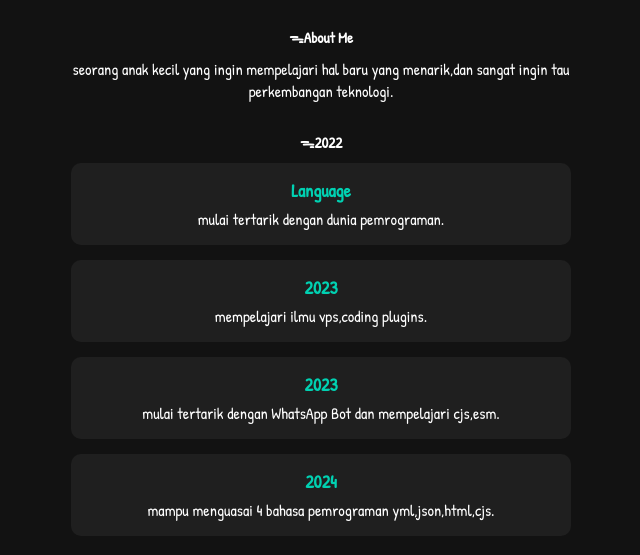
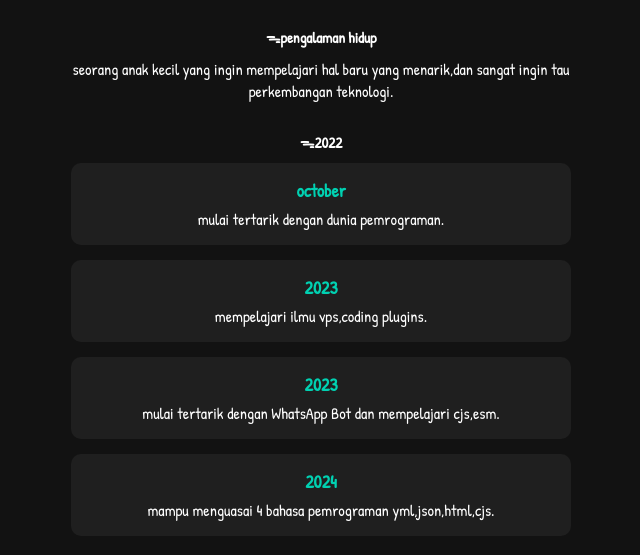
Before and after one commit to JullGG/portofolio-jul, a plain HTML site: page index.html in a window 1280 px wide. Shown: the part 241-796 px from the top of the page, without its empty margins (319-959 px from the left). Drawn offline with Linux system fonts and the light colour scheme; files that its build step writes are made by us from their sources; files whose address does not match are found by name.

Commit message:
Update index.html

```diff
--- a/index.html
+++ b/index.html
@@ -39,14 +39,14 @@
     </section>
 
     <section class="about-section">
-      <h3>ᯓAbout Me</h3>
+      <h3>ᯓpengalaman hidup</h3>
       <p>seorang anak kecil yang ingin mempelajari hal baru yang menarik,dan sangat ingin tau perkembangan teknologi.</p>
     </section>
 
     <section class="skills-section">
       <h3>ᯓ2022</h3>
       <div class="skill-item">
-        <h4>Language</h4>
+        <h4>october</h4>
         <p>mulai tertarik dengan dunia pemrograman.</p>
       </div>
       <div class="skill-item">
```
